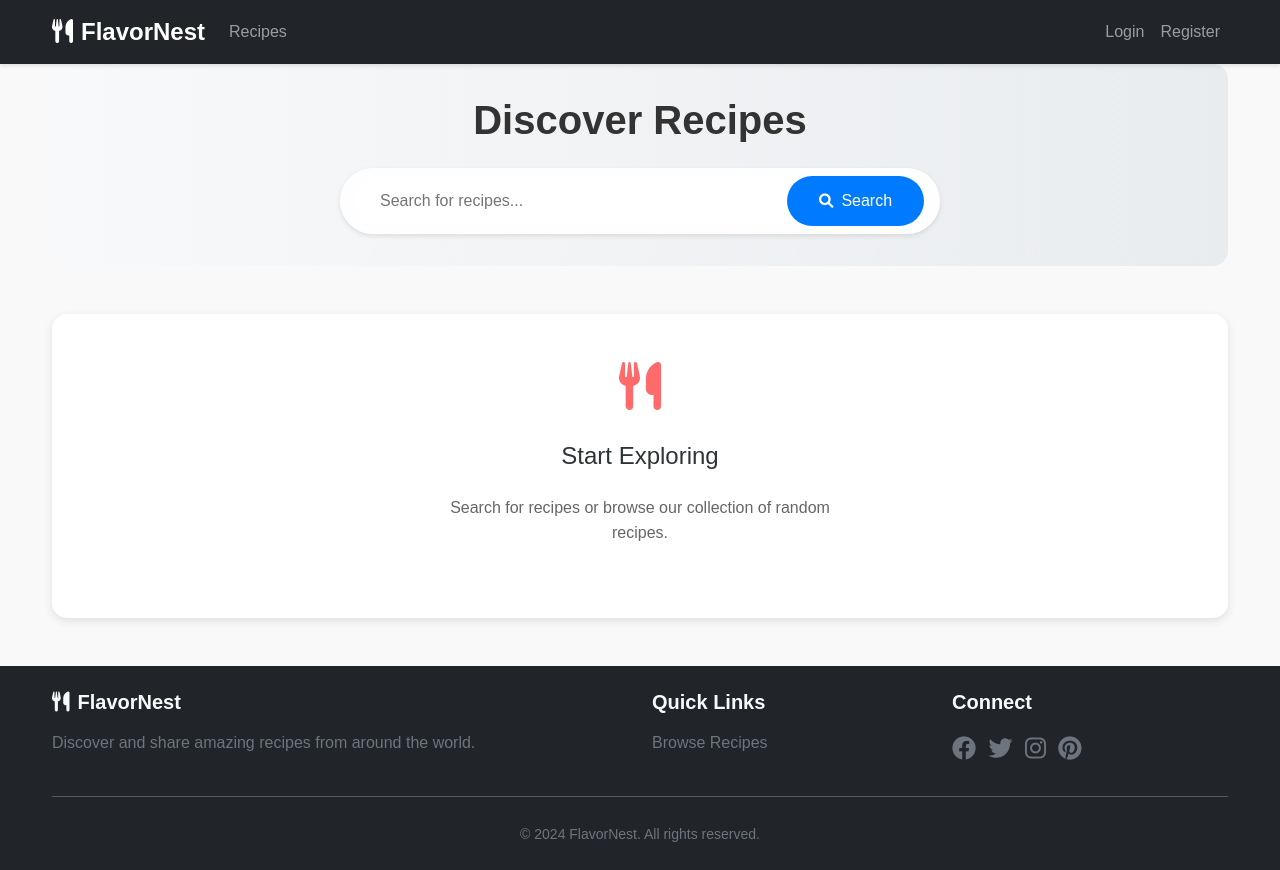
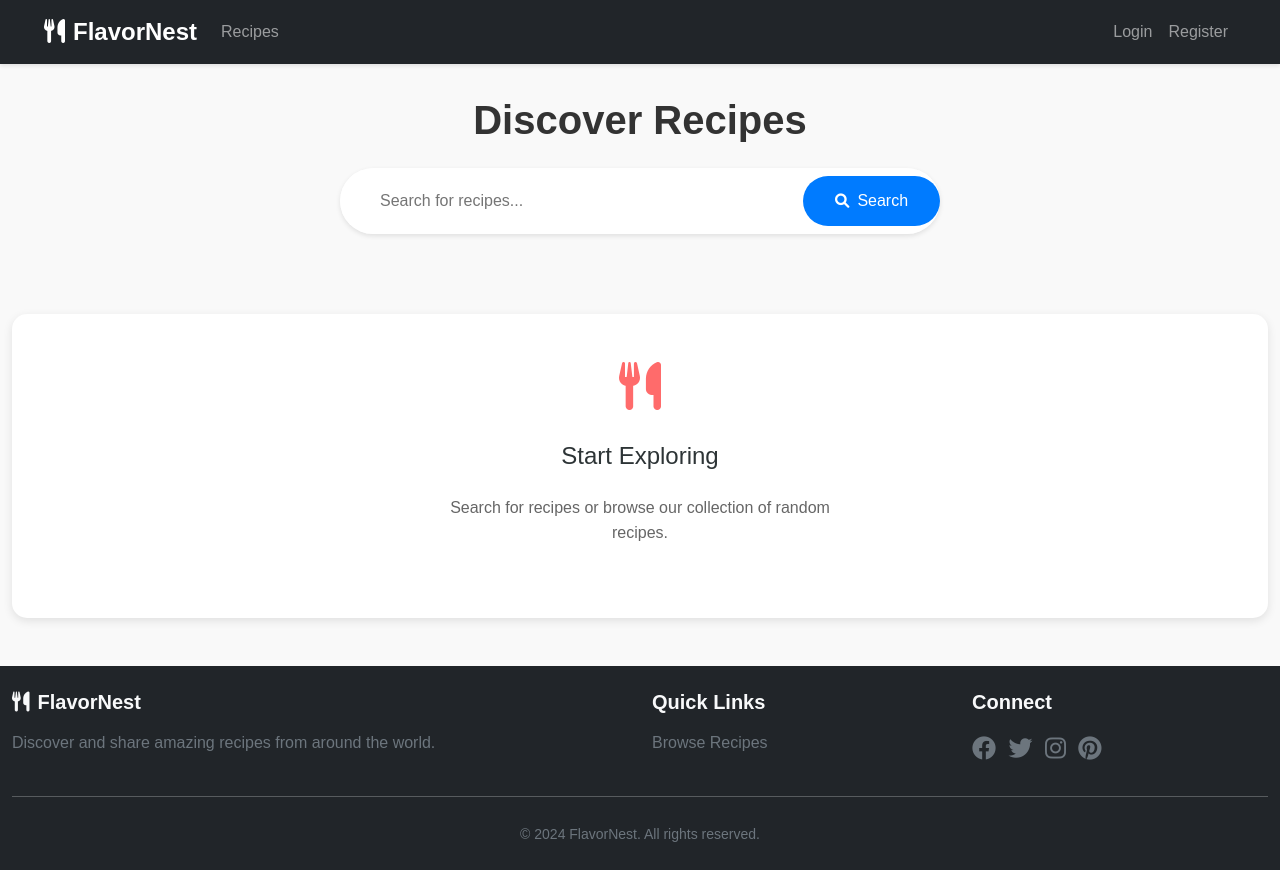
Before and after one commit to Khaos-git815/1-Python-Food-, a Flask app: page /recipes in a window 1280 px wide. Run offline with Flask 3, Linux system fonts and the light colour scheme; data that the repository does not hold is empty.

Commit message:
updated search-section and recipes-card

```diff
--- a/static/index.css
+++ b/static/index.css
@@ -247,6 +247,7 @@
     box-shadow: 0 4px 6px rgba(0,0,0,0.1);
     transition: all 0.3s ease;
     height: 100%;
+
 }
 
 .recipe-card:hover {
--- a/static/style.css
+++ b/static/style.css
@@ -56,7 +56,7 @@ body {
 
 /* Container */
 .container {
-    max-width: 1200px;
+    max-width: 1300px;
     margin: 0 auto;
 }
 
@@ -132,6 +132,7 @@ body {
 }
 
 .recipe-card {
+    padding: 25px;
     background: white;
     border-radius: 15px;
     overflow: hidden;
@@ -186,7 +187,6 @@ body {
     text-align: center;
     margin-bottom: 3rem;
     padding: 2rem;
-    background: linear-gradient(to right, #f8f9fa, #e9ecef);
     border-radius: 15px;
 }
 
@@ -204,7 +204,7 @@ body {
 
 .search-bar {
     display: flex;
-    gap: 11rem;
+    gap: 12em;
     background: white;
     border-radius: 50px;
     transition: transform 0.3s ease;
```
